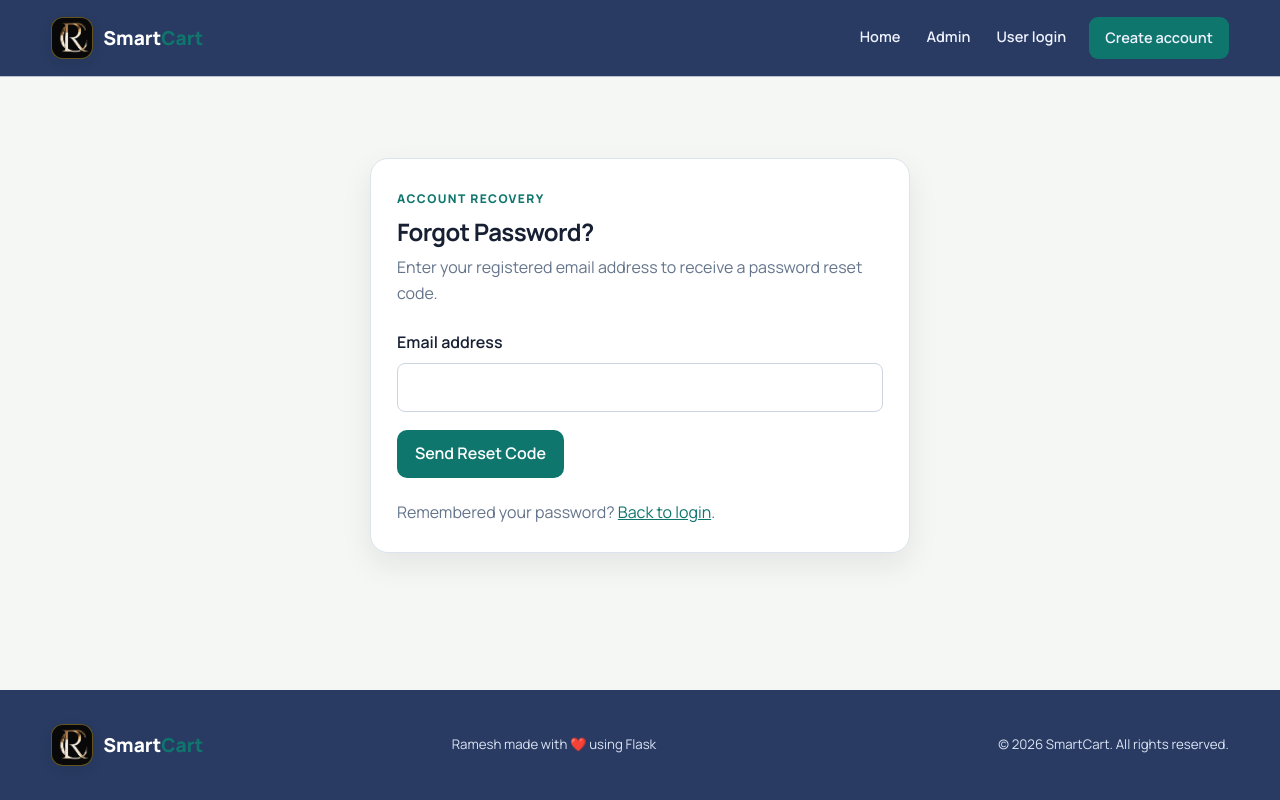
After one commit to Ramesh-Chennamsetty/Smartcart, a Flask app: page /forgot-password in a window 1280 px wide. The commit adds this page. Run offline with Flask 3, Linux system fonts and the light colour scheme.

Commit message:
Add secure forgot password and reset password flows

```diff
--- a/app.py
+++ b/app.py
@@ -1,7 +1,8 @@
-from flask import Flask, render_template, request, redirect, session, flash, jsonify, make_response
+from flask import Flask, render_template, request, redirect, session, flash, jsonify, make_response, url_for
 from flask_mail import Mail, Message
 import sqlite3
 import decimal
+import datetime
 
 # Custom SQLite Wrapper to behave like mysql-connector
 class SQLiteCursorWrapper:
@@ -44,6 +45,17 @@ class SQLiteConnectionWrapper:
     def __init__(self, db_path):
         self._conn = sqlite3.connect(db_path, check_same_thread=False)
         self._conn.row_factory = self._dict_factory
+        # Ensure password_resets table is created automatically
+        self._conn.execute("""
+        CREATE TABLE IF NOT EXISTS password_resets (
+            id INTEGER PRIMARY KEY AUTOINCREMENT,
+            email TEXT NOT NULL,
+            token TEXT NOT NULL,
+            expiry TEXT NOT NULL,
+            role TEXT NOT NULL
+        );
+        """)
+        self._conn.commit()
 
     @staticmethod
     def _dict_factory(cursor, row):
@@ -143,6 +155,288 @@ def get_db_connection():
 @app.route("/")
 def home():
     return render_template("index.html")
+
+
+# =========================================================
+# PASSWORD RESET ROUTES
+# =========================================================
+
+@app.route("/forgot-password", methods=["GET", "POST"])
+def forgot_password():
+    role = request.args.get("role", "user")
+    if role not in ["user", "admin"]:
+        role = "user"
+
+    if request.method == "GET":
+        return render_template("user/forgot_password.html", role=role)
+
+    email = request.form.get("email", "").strip().lower()
+    if not email:
+        flash("Email address is required.", "danger")
+        return redirect(url_for("forgot_password", role=role))
+
+    # Check if email exists in database
+    conn = None
+    cursor = None
+    user_exists = False
+    try:
+        conn = get_db_connection()
+        cursor = conn.cursor()
+        if role == "admin":
+            cursor.execute("SELECT admin_id FROM eadmin WHERE email = %s", (email,))
+        else:
+            cursor.execute("SELECT user_id FROM susers WHERE email = %s", (email,))
+        user_exists = cursor.fetchone() is not None
+    except Exception as e:
+        app.logger.exception("Database error checking email: %s", e)
+        flash("An error occurred. Please try again.", "danger")
+        return redirect(url_for("forgot_password", role=role))
+    finally:
+        if cursor:
+            cursor.close()
+        if conn:
+            conn.close()
+
+    # Generate OTP and store it
+    otp = str(random.randint(100000, 999999))
+    expiry = (datetime.datetime.utcnow() + datetime.timedelta(minutes=15)).isoformat()
+
+    if user_exists:
+        try:
+            conn = get_db_connection()
+            cursor = conn.cursor()
+            # Clean up old tokens first
+            cursor.execute("DELETE FROM password_resets WHERE email = %s AND role = %s", (email, role))
+            cursor.execute(
+                "INSERT INTO password_resets (email, token, expiry, role) VALUES (%s, %s, %s, %s)",
+                (email, otp, expiry, role)
+            )
+            conn.commit()
+
+            # Send Email
+            msg = Message(
+                subject="SmartCart Password Reset Code",
+                sender=app.config["MAIL_USERNAME"],
+                recipients=[email],
+                body=(
+                    f"Your password reset code is: {otp}\n\n"
+                    "This code will expire in 15 minutes. Do not share it with anyone."
+                )
+            )
+            mail.send(msg)
+        except Exception as e:
+            app.logger.exception("Error sending password reset email: %s", e)
+            # Do not display error to user, just proceed to verify page
+        finally:
+            if cursor:
+                cursor.close()
+            if conn:
+                conn.close()
+
+    # Flash message and redirect (always show success to avoid user enumeration)
+    flash("If that email is registered, we have sent a 6-digit password reset code to it.", "success")
+    return render_template("user/verify_reset_otp.html", email=email, role=role)
+
+
+@app.route("/verify-reset-otp", methods=["POST"])
+def verify_reset_otp():
+    email = request.form.get("email", "").strip().lower()
+    role = request.form.get("role", "user")
+    otp = request.form.get("otp", "").strip()
+
+    if not email or not otp:
+        flash("Email and code are required.", "danger")
+        return redirect(url_for("forgot_password", role=role))
+
+    conn = None
+    cursor = None
+    reset_record = None
+    try:
+        conn = get_db_connection()
+        cursor = conn.cursor()
+        cursor.execute(
+            "SELECT * FROM password_resets WHERE email = %s AND token = %s AND role = %s",
+            (email, otp, role)
+        )
+        reset_record = cursor.fetchone()
+    except Exception as e:
+        app.logger.exception("Error checking reset OTP: %s", e)
+        flash("An error occurred. Please try again.", "danger")
+        return redirect(url_for("forgot_password", role=role))
+    finally:
+        if cursor:
+            cursor.close()
+        if conn:
+            conn.close()
+
+    if not reset_record:
+        flash("Invalid reset code. Please try again.", "danger")
+        return render_template("user/verify_reset_otp.html", email=email, role=role)
+
+    # Check expiry
+    expiry_time = datetime.datetime.fromisoformat(reset_record["expiry"])
+    if datetime.datetime.utcnow() > expiry_time:
+        flash("Reset code has expired. Please request a new one.", "danger")
+        return redirect(url_for("forgot_password", role=role))
+
+    # OTP is valid! Convert it to a secure unique token for the final reset form
+    secure_token = uuid.uuid4().hex
+    try:
+        conn = get_db_connection()
+        cursor = conn.cursor()
+        cursor.execute(
+            "UPDATE password_resets SET token = %s WHERE email = %s AND role = %s",
+            (secure_token, email, role)
+        )
+        conn.commit()
+    except Exception as e:
+        app.logger.exception("Error updating reset token: %s", e)
+        flash("An error occurred. Please try again.", "danger")
+        return redirect(url_for("forgot_password", role=role))
+    finally:
+        if cursor:
+            cursor.close()
+        if conn:
+            conn.close()
+
+    return render_template("user/reset_password.html", email=email, role=role, token=secure_token)
+
+
+@app.route("/resend-reset-otp", methods=["POST"])
+def resend_reset_otp():
+    email = request.form.get("email", "").strip().lower()
+    role = request.form.get("role", "user")
+
+    if not email:
+        flash("Email is required.", "danger")
+        return redirect(url_for("forgot_password", role=role))
+
+    # Generate new OTP and update
+    otp = str(random.randint(100000, 999999))
+    expiry = (datetime.datetime.utcnow() + datetime.timedelta(minutes=15)).isoformat()
+
+    conn = None
+    cursor = None
+    try:
+        conn = get_db_connection()
+        cursor = conn.cursor()
+        cursor.execute("DELETE FROM password_resets WHERE email = %s AND role = %s", (email, role))
+        cursor.execute(
+            "INSERT INTO password_resets (email, token, expiry, role) VALUES (%s, %s, %s, %s)",
+            (email, otp, expiry, role)
+        )
+        conn.commit()
+
+        # Send Email
+        msg = Message(
+            subject="SmartCart Password Reset Code",
+            sender=app.config["MAIL_USERNAME"],
+            recipients=[email],
+            body=(
+                f"Your new password reset code is: {otp}\n\n"
+                "This code will expire in 15 minutes. Do not share it with anyone."
+            )
+        )
+        mail.send(msg)
+        flash("A new reset code has been sent to your email.", "success")
+    except Exception as e:
+        app.logger.exception("Error resending password reset email: %s", e)
+        flash("Unable to resend code. Please try again.", "danger")
+    finally:
+        if cursor:
+            cursor.close()
+        if conn:
+            conn.close()
+
+    return render_template("user/verify_reset_otp.html", email=email, role=role)
+
+
+@app.route("/reset-password", methods=["POST"])
+def reset_password():
+    email = request.form.get("email", "").strip().lower()
+    role = request.form.get("role", "user")
+    token = request.form.get("token", "").strip()
+    password = request.form.get("password", "")
+    confirm_password = request.form.get("confirm_password", "")
+
+    if not email or not token or not password:
+        flash("Missing required fields.", "danger")
+        return redirect(url_for("forgot_password", role=role))
+
+    if password != confirm_password:
+        flash("Passwords do not match.", "danger")
+        return render_template("user/reset_password.html", email=email, role=role, token=token)
+
+    if len(password) < 6:
+        flash("Password must be at least 6 characters long.", "danger")
+        return render_template("user/reset_password.html", email=email, role=role, token=token)
+
+    # Verify the token is valid
+    conn = None
+    cursor = None
+    reset_record = None
+    try:
+        conn = get_db_connection()
+        cursor = conn.cursor()
+        cursor.execute(
+            "SELECT * FROM password_resets WHERE email = %s AND token = %s AND role = %s",
+            (email, token, role)
+        )
+        reset_record = cursor.fetchone()
+    except Exception as e:
+        app.logger.exception("Error verifying reset token: %s", e)
+        flash("An error occurred. Please try again.", "danger")
+        return redirect(url_for("forgot_password", role=role))
+    finally:
+        if cursor:
+            cursor.close()
+        if conn:
+            conn.close()
+
+    if not reset_record:
+        flash("Invalid or expired password reset session.", "danger")
+        return redirect(url_for("forgot_password", role=role))
+
+    # Check expiry
+    expiry_time = datetime.datetime.fromisoformat(reset_record["expiry"])
+    if datetime.datetime.utcnow() > expiry_time:
+        flash("Password reset session has expired. Please start over.", "danger")
+        return redirect(url_for("forgot_password", role=role))
+
+    # Hash the new password and update in appropriate table
+    hashed_password = bcrypt.hashpw(password.encode("utf-8"), bcrypt.gensalt()).decode()
+
+    try:
+        conn = get_db_connection()
+        cursor = conn.cursor()
+        if role == "admin":
+            cursor.execute(
+                "UPDATE eadmin SET password = %s WHERE email = %s",
+                (hashed_password, email)
+            )
+        else:
+            cursor.execute(
+                "UPDATE susers SET password = %s WHERE email = %s",
+                (hashed_password, email)
+            )
+        # Delete reset token so it cannot be reused
+        cursor.execute("DELETE FROM password_resets WHERE email = %s AND role = %s", (email, role))
+        conn.commit()
+        flash("Your password has been reset successfully! You can now log in.", "success")
+    except Exception as e:
+        app.logger.exception("Error resetting password in DB: %s", e)
+        flash("An error occurred. Please try again.", "danger")
+        return redirect(url_for("forgot_password", role=role))
+    finally:
+        if cursor:
+            cursor.close()
+        if conn:
+            conn.close()
+
+    if role == "admin":
+        return redirect(url_for("admin_login"))
+    else:
+        return redirect(url_for("user_login"))
 
 
 
--- a/templates/admin/admin_login.html
+++ b/templates/admin/admin_login.html
@@ -20,6 +20,9 @@
                    name="password"
                    autocomplete="current-password"
                    required>
+            <div style="margin-top: 8px; text-align: right;">
+                <a href="{{ url_for('forgot_password', role='admin') }}" style="font-size: 0.85rem;">Forgot Password?</a>
+            </div>
         </div>
 
         <button type="submit">Login</button>
--- /dev/null
+++ b/templates/user/forgot_password.html
@@ -0,0 +1,19 @@
+{% extends "base.html" %}
+{% block title %}{% if role == 'admin' %}Admin{% else %}User{% endif %} Password Reset | SmartCart{% endblock %}
+{% block content %}
+<section class="card auth-card">
+    <span class="eyebrow">Account Recovery</span>
+    <h1>Forgot Password?</h1>
+    <p class="page-subtitle">Enter your registered email address to receive a password reset code.</p>
+    <form method="post" action="{{ url_for('forgot_password', role=role) }}">
+        <div class="field">
+            <label for="email">Email address</label>
+            <input id="email" name="email" type="email" autocomplete="email" required>
+        </div>
+        <button type="submit">Send Reset Code</button>
+    </form>
+    <p class="auth-switch">Remembered your password?
+        <a href="{% if role == 'admin' %}{{ url_for('admin_login') }}{% else %}{{ url_for('user_login') }}{% endif %}">Back to login</a>.
+    </p>
+</section>
+{% endblock %}
```
Also changed, not shown: init_db.py (+10 -0 lines), templates/user/reset_password.html (added, +26 -0 lines), templates/user/user_login.html (+7 -1 lines), templates/user/verify_reset_otp.html (added, +23 -0 lines).
